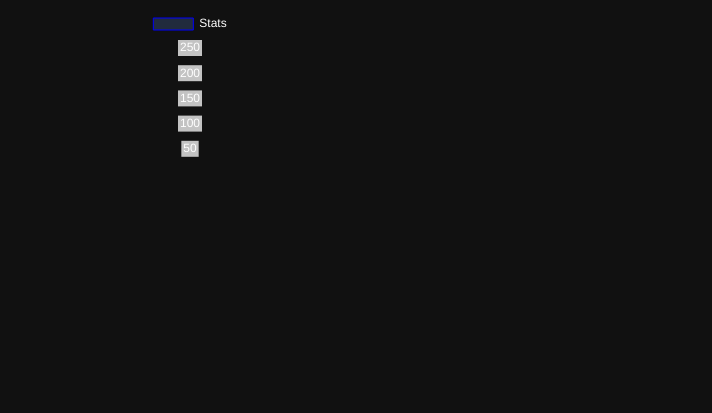
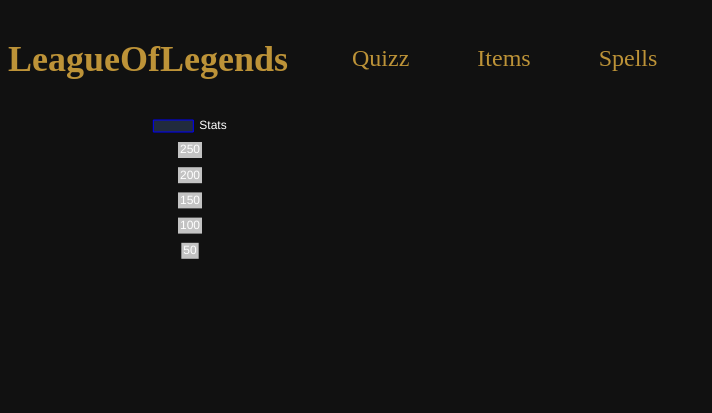
Before and after one commit to NicolasDrp/API-League-of-Legends, a plain HTML site: page html/index.html in a window 1280 px wide. Shown: the whole page, without its empty margins (0-712 px from the left). Drawn offline with nearby package versions, Linux system fonts and the light colour scheme; no server answers.

Commit message:
ajout : header

```diff
--- a/css/style.css
+++ b/css/style.css
@@ -7,6 +7,42 @@
 body {
     background-color: var(--couleur-de-fond);
     color: var(--couleur-p);
+}
+
+/* Style du header/nav */
+nav {
+    display: flex;
+    align-items: center;
+}
+
+nav a {
+    color: var(--jaune-logo-lol);
+    text-decoration: none;
+    font-size: x-large;
+}
+
+.menu {
+    list-style-type: none;
+    padding: 0;
+    margin-left: 4rem;
+}
+
+.menu li {
+    display: inline-block;
+    margin-left: 4rem;
+}
+
+.menu li:first-child {
+    margin-left: 0;
+}
+
+.menu li a {
+    color: var(--jaune-logo-lol);
+    text-decoration: none;
+}
+
+.menu li a:hover {
+    text-decoration: underline;
 }
 
 main {
--- a/html/index.html
+++ b/html/index.html
@@ -10,6 +10,18 @@
 </head>
 
 <body>
+    <header>
+        <nav>
+            <a href="index.html" class="logo">
+                <h1>LeagueOfLegends</h1>
+            </a>
+            <ul class="menu">
+                <li><a href="">Quizz</a></li>
+                <li><a href="">Items</a></li>
+                <li><a href="">Spells</a></li>
+            </ul>
+        </nav>
+    </header>
     <main>
         <section id="left">
             <div id="containerChampion"></div>
```
